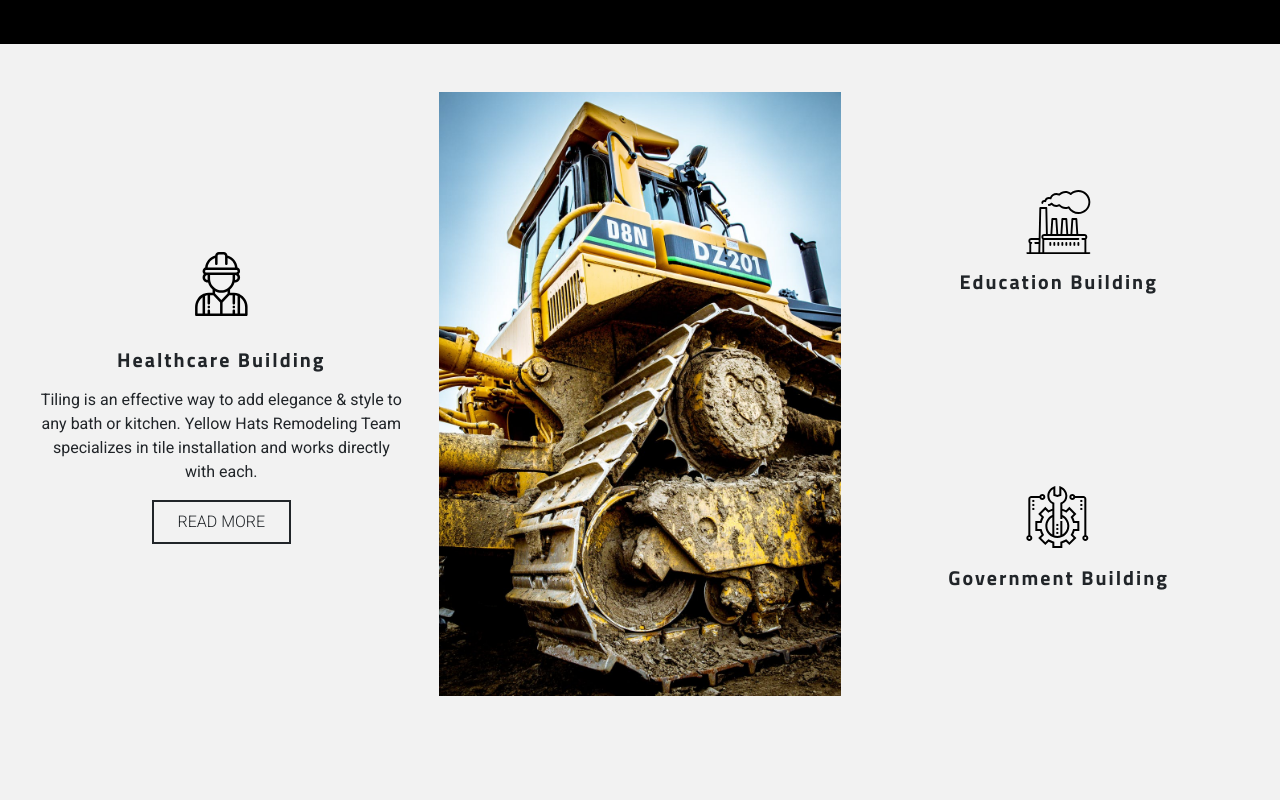
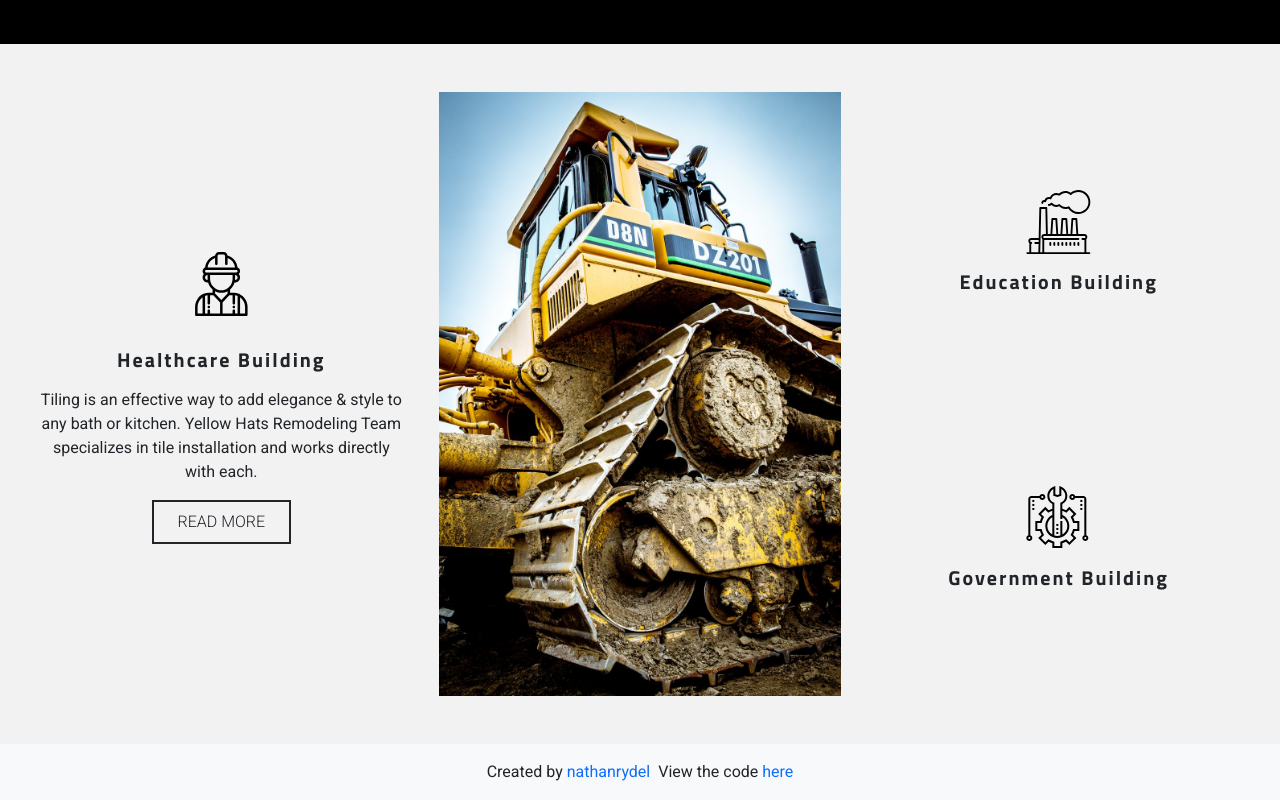
Before and after one commit to nathanrydel/triumph-tech-assignment, a website built with Vite: page src/index.html in a window 1280 px wide. Shown: the part 2300-3100 px from the top of the page. Before the commit the page ends 3044 px from the top, so only its background shows below. Built offline with nearby package versions, Linux system fonts and the light colour scheme.

Commit message:
Footer section

```diff
--- a/src/index.html
+++ b/src/index.html
@@ -27,7 +27,8 @@
           <p class="fw-bold tracking-wide">
             We have several business and industrial parks with available space for your business
           </p>
-          <a href="#" class="btn btn-outline-dark border-2 no-border-rad tracking-wide fw-light text-dark-subtle">READ MORE</a>
+          <a href="#" class="btn btn-outline-dark border-2 no-border-rad tracking-wide fw-light text-dark-subtle">READ
+            MORE</a>
         </div>
       </div>
     </div>
@@ -424,8 +425,8 @@
           <a href="#" class="btn btn-outline-dark border-2 no-border-rad fw-light">READ MORE</a>
         </div>
       </div>
-      <img class="col-12 col-sm-6 col-lg-4 mt-sm-0 mx-auto" src="./images/pexelsphoto259966.jpeg" alt="construction equipment" width="300"
-        height="400">
+      <img class="col-12 col-sm-6 col-lg-4 mt-sm-0 mx-auto" src="./images/pexelsphoto259966.jpeg"
+        alt="construction equipment" width="300" height="400">
       <div class="col-12 col-lg-4 my-auto">
         <div class="card border-0 bg-transparent">
           <svg class="card-img-top mt-3" width="64" height="64" viewBox="0 0 512 512" fill="none"
@@ -499,6 +500,24 @@
       </div>
     </div>
   </section>
+
+  <!-- Footer/Attribution -->
+  <footer class="bg-light">
+    <div class="d-flex align-items-center justify-content-center py-3">
+      <p class="me-2 mb-0">
+        Created by
+        <a class="text-decoration-none" href="https://github.com/nathanrydel" target="_blank" rel="noopener noreferrer">
+          nathanrydel
+        </a>
+      </p>
+      <p class="mb-0">View the code
+        <a class="text-decoration-none" href="https://github.com/nathanrydel/triumph-tech-assignment" target="_blank"
+          rel="noopener noreferrer">
+          here
+        </a>
+      </p>
+    </div>
+  </footer>
 </body>
 
 </html>
```
